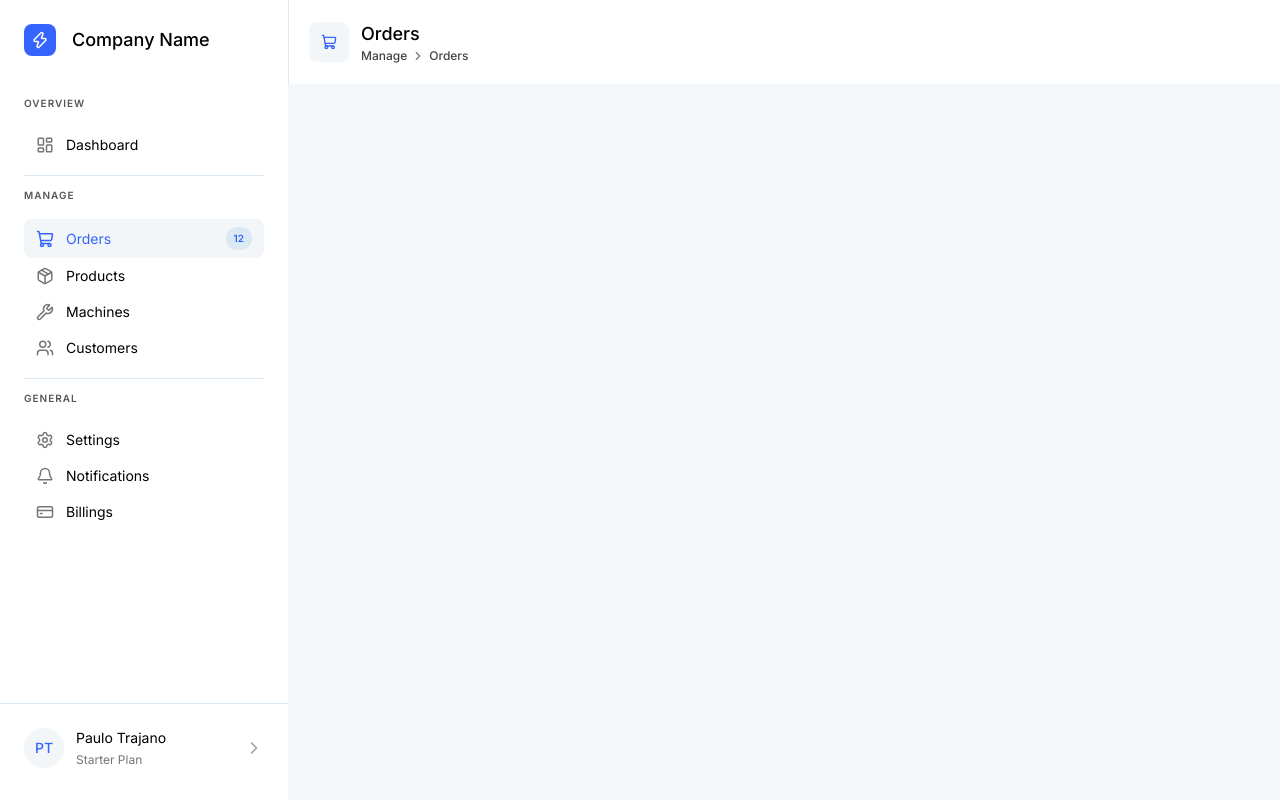
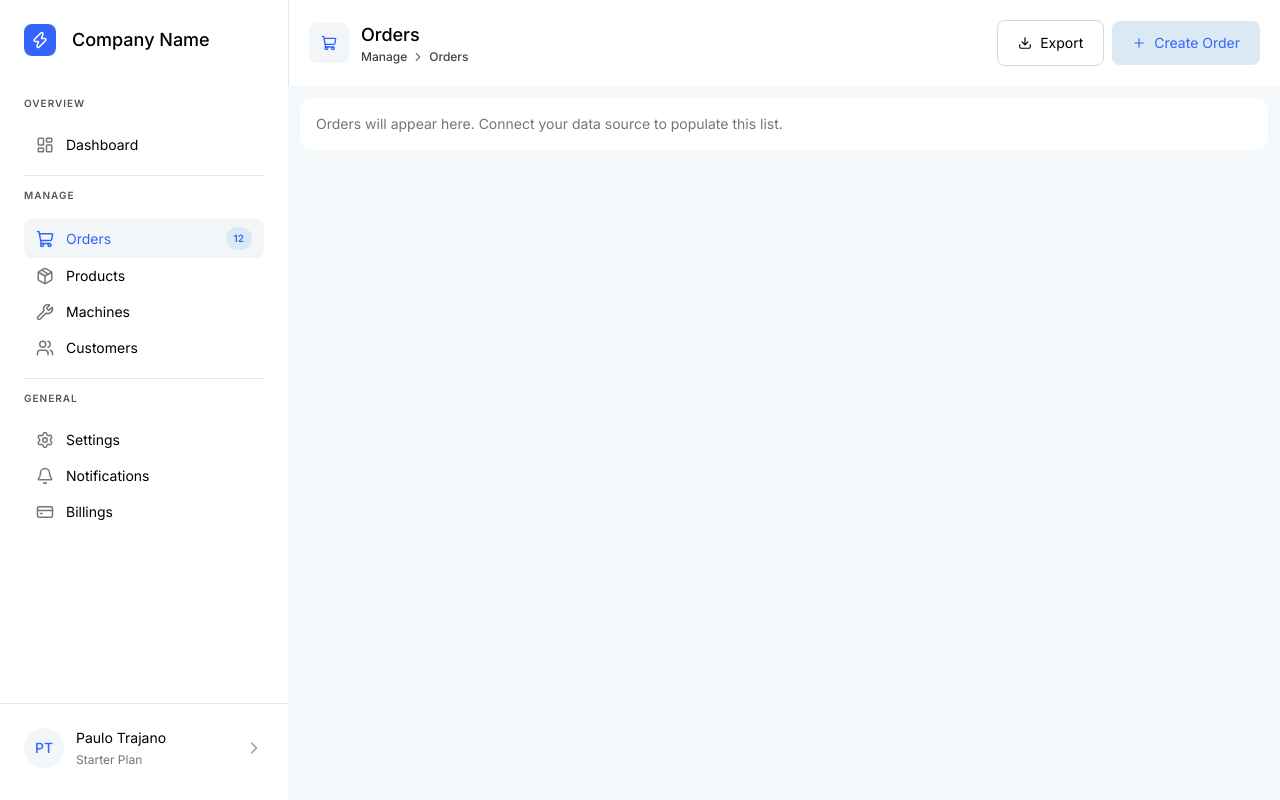
Before and after one commit to paulotra/dashboard-starter, a Next.js app: page /orders in a window 1280 px wide. Built offline with nearby package versions, Linux system fonts and the light colour scheme.

Commit message:
add dashboard actions

```diff
--- a/src/app/(dashboard)/orders/page.tsx
+++ b/src/app/(dashboard)/orders/page.tsx
@@ -1,3 +1,38 @@
-export default function uordersPage() {
-  return null;
+'use client'
+
+import { useMemo } from 'react'
+import { Download, Plus } from 'lucide-react'
+import Button from '@/components/ui/Button'
+import { NavActions } from '@/components/layout/PageActionsContext'
+import CardWrapper from '@/components/ui/CardWrapper'
+
+export default function OrdersPage() {
+  // Memoize so NavActions receives a stable reference between re-renders
+  const actions = useMemo(
+    () => (
+      <>
+        <Button variant="secondary" icon={Download} onClick={() => console.log('export')}>
+          Export
+        </Button>
+        <Button variant="primary" icon={Plus} onClick={() => console.log('create order')}>
+          Create Order
+        </Button>
+      </>
+    ),
+    []
+  )
+
+  return (
+    <>
+      <NavActions>{actions}</NavActions>
+
+      <div className="flex flex-col gap-3">
+        <CardWrapper>
+          <p className="text-sm text-neutral-600">
+            Orders will appear here. Connect your data source to populate this list.
+          </p>
+        </CardWrapper>
+      </div>
+    </>
+  )
 }
--- a/src/components/layout/DashboardShell.tsx
+++ b/src/components/layout/DashboardShell.tsx
@@ -1,18 +1,16 @@
-"use client";
+'use client'
 
-import { useState } from "react";
-import Sidebar from "./Sidebar";
-import Navigation from "./Navigation";
+import { useState } from 'react'
+import Sidebar from './Sidebar'
+import Navigation from './Navigation'
+import { PageActionsProvider } from './PageActionsContext'
 
-export default function DashboardShell({
-  children,
-}: {
-  children: React.ReactNode;
-}) {
-  const [sidebarOpen, setSidebarOpen] = useState(false);
+export default function DashboardShell({ children }: { children: React.ReactNode }) {
+  const [sidebarOpen, setSidebarOpen] = useState(false)
 
   return (
-    <div className="flex h-screen bg-body-color">
+    <PageActionsProvider>
+      <div className="bg-body-color flex h-screen">
         {/* Mobile backdrop */}
         {sidebarOpen && (
           <div
@@ -24,9 +22,9 @@ export default function DashboardShell({
         {/* Sidebar — static on desktop, overlay on mobile */}
         <div
           className={[
-          "fixed inset-y-0 left-0 z-30 md:relative md:flex",
-          sidebarOpen ? "flex" : "hidden md:flex",
-        ].join(" ")}
+            'fixed inset-y-0 left-0 z-30 md:relative md:flex',
+            sidebarOpen ? 'flex' : 'hidden md:flex',
+          ].join(' ')}
         >
           <Sidebar />
         </div>
@@ -37,5 +35,6 @@ export default function DashboardShell({
           <main className="flex-1 overflow-y-auto p-3">{children}</main>
         </div>
       </div>
-  );
+    </PageActionsProvider>
+  )
 }
--- a/src/components/layout/Navigation.tsx
+++ b/src/components/layout/Navigation.tsx
@@ -4,6 +4,7 @@ import { usePathname } from 'next/navigation'
 import { Menu } from 'lucide-react'
 import { ALL_NAV_ITEMS } from '@/lib/nav'
 import Breadcrumb from './Breadcrumb'
+import { NavActionsSlot } from './PageActionsContext'
 
 interface NavigationProps {
   onMenuClick?: () => void
@@ -21,6 +22,8 @@ export default function Navigation({ onMenuClick }: NavigationProps) {
 
   return (
     <header className="border-border-color border-l bg-white px-5 py-5">
+      <div className="flex items-center justify-between gap-3">
+        {/* Left: menu toggle (mobile) + icon + title + breadcrumb */}
         <div className="flex items-center gap-3">
           <button
             type="button"
@@ -38,6 +41,10 @@ export default function Navigation({ onMenuClick }: NavigationProps) {
             <Breadcrumb items={[{ label: current.section }, { label: current.label }]} />
           </div>
         </div>
+
+        {/* Right: page-level action buttons injected by each page */}
+        <NavActionsSlot />
+      </div>
     </header>
   )
 }
--- /dev/null
+++ b/src/components/layout/PageActionsContext.tsx
@@ -0,0 +1,122 @@
+'use client'
+
+/**
+ * Page Actions Context
+ *
+ * Architecture: a React Context slot.
+ *
+ * Two ways to register actions:
+ *
+ * 1. <NavActions> (convenient) — wrap buttons as children. Re-registers on
+ *    every render of the page, so pass memoized elements or keep the tree
+ *    stable to avoid unnecessary context updates.
+ *
+ * 2. useNavActions(node, deps) (controlled) — call with an explicit deps
+ *    array. Use this when the action node is built from dynamic values and
+ *    you want React to decide when to re-register (same rules as useEffect).
+ *
+ * Both clear the slot automatically when the page unmounts.
+ */
+
+import {
+  createContext,
+  useContext,
+  useEffect,
+  useMemo,
+  useState,
+  type ReactNode,
+} from 'react'
+
+// ─── Context ──────────────────────────────────────────────────────────────────
+
+interface PageActionsContextValue {
+  actions: ReactNode
+  setActions: (node: ReactNode) => void
+}
+
+const PageActionsContext = createContext<PageActionsContextValue | null>(null)
+
+export function usePageActions(): PageActionsContextValue {
+  const ctx = useContext(PageActionsContext)
+  if (!ctx) {
+    throw new Error('usePageActions must be used within a PageActionsProvider')
+  }
+  return ctx
+}
+
+// ─── Provider ─────────────────────────────────────────────────────────────────
+
+export function PageActionsProvider({ children }: { children: ReactNode }) {
+  const [actions, setActions] = useState<ReactNode>(null)
+
+  const value = useMemo<PageActionsContextValue>(
+    () => ({ actions, setActions }),
+    [actions]
+  )
+
+  return (
+    <PageActionsContext.Provider value={value}>
+      {children}
+    </PageActionsContext.Provider>
+  )
+}
+
+// ─── NavActions (component API) ───────────────────────────────────────────────
+
+/**
+ * Declare page-level header actions declaratively.
+ * Renders nothing itself; injects children into the Navigation slot.
+ *
+ *   <NavActions>
+ *     <Button variant="secondary" icon={Download}>Export</Button>
+ *     <Button variant="primary" icon={Plus}>Create Order</Button>
+ *   </NavActions>
+ */
+export function NavActions({ children }: { children: ReactNode }) {
+  const { setActions } = usePageActions()
+
+  useEffect(() => {
+    setActions(children)
+    return () => setActions(null)
+  }, [children, setActions])
+
+  return null
+}
+
+// ─── useNavActions (hook API) ─────────────────────────────────────────────────
+
+/**
+ * Imperative alternative to <NavActions>.
+ * Pass a node and an explicit deps array — the effect re-runs only when deps
+ * change, giving you precise control over re-registration.
+ *
+ *   useNavActions(
+ *     <Button onClick={handleExport}>Export</Button>,
+ *     [handleExport]
+ *   )
+ */
+export function useNavActions(
+  node: ReactNode,
+  // eslint-disable-next-line @typescript-eslint/no-explicit-any
+  deps: ReadonlyArray<any>
+) {
+  const { setActions } = usePageActions()
+
+  useEffect(() => {
+    setActions(node)
+    return () => setActions(null)
+    // deps is caller-controlled, matching the useEffect contract
+  // eslint-disable-next-line react-hooks/exhaustive-deps
+  }, deps)
+}
+
+// ─── NavActionsSlot (rendered inside Navigation) ──────────────────────────────
+
+/**
+ * Place this inside Navigation. Renders the current page's actions or nothing.
+ */
+export function NavActionsSlot() {
+  const { actions } = usePageActions()
+  if (!actions) return null
+  return <div className="flex items-center gap-2">{actions}</div>
+}
```
Also changed, not shown: .claude/agent-memory/fe-dev/project-stack.md, 1 other file (tests, documents, lock files or other folders). Lines whose indentation alone changed are shown as unchanged.
